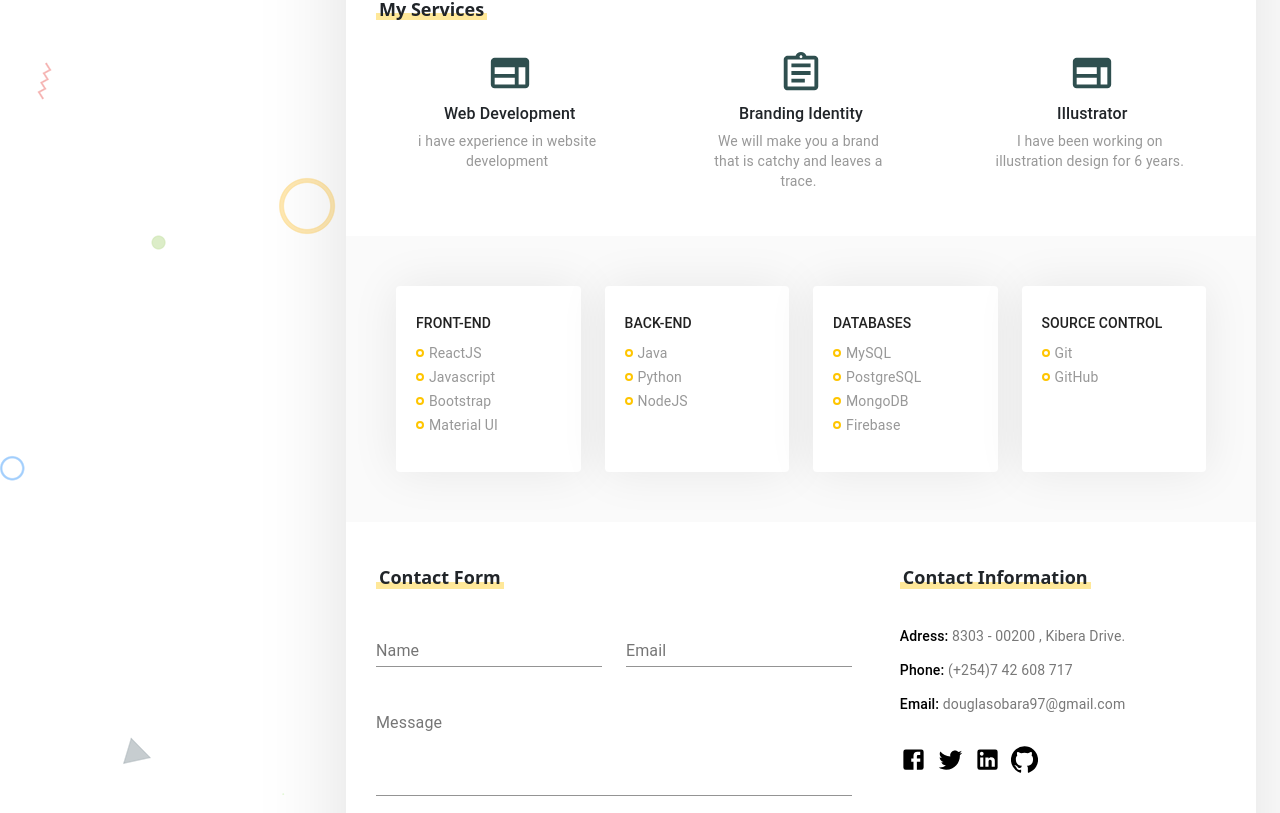
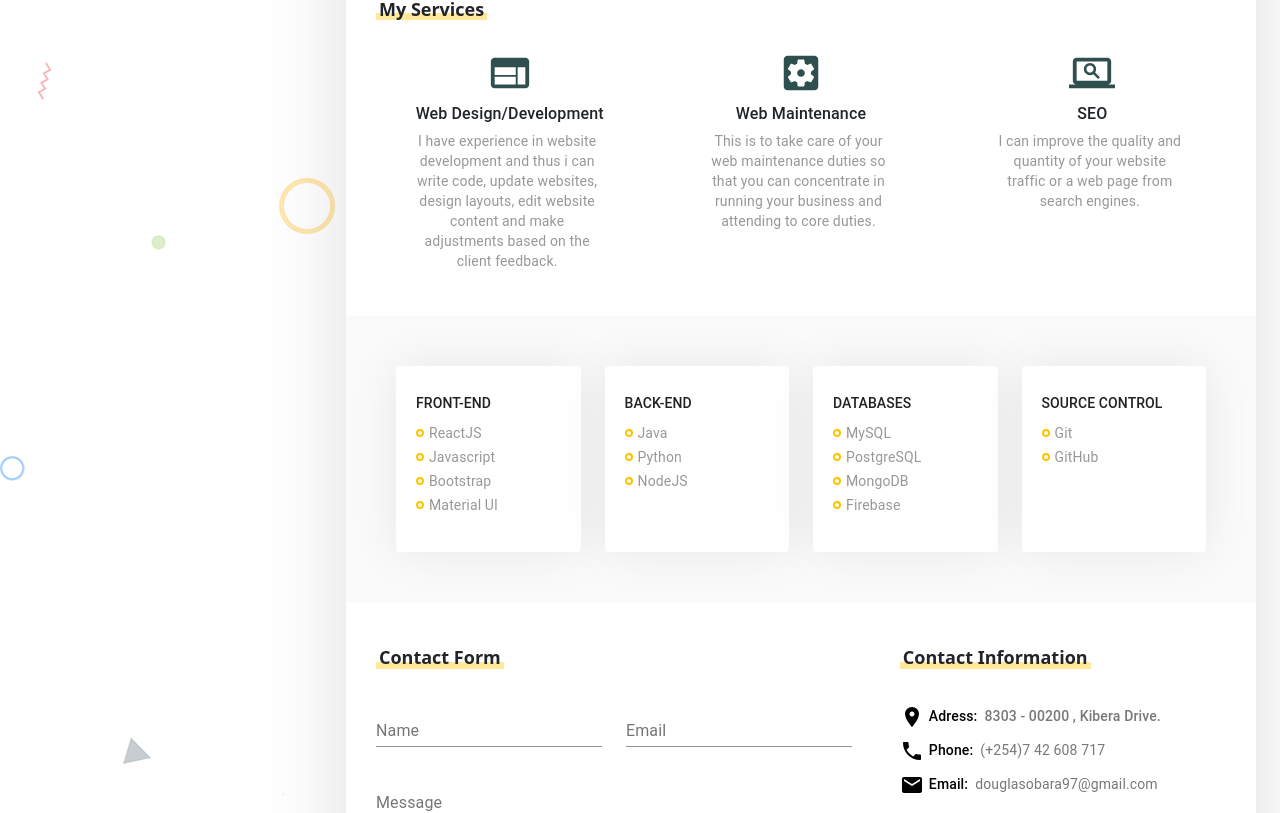
Before and after one commit to Douglas254/Resume, a React (Create React App) app: page / in a window 1280 px wide. Shown: the part 1089-1902 px from the top of the page. Built offline with nearby package versions, Linux system fonts and the light colour scheme.

Commit message:
update resume

```diff
--- a/package.json
+++ b/package.json
@@ -3,9 +3,13 @@
   "version": "0.1.0",
   "private": true,
   "dependencies": {
+    "@emotion/react": "^11.5.0",
+    "@emotion/styled": "^11.3.0",
     "@material-ui/core": "^4.11.4",
     "@material-ui/icons": "^4.11.2",
     "@material-ui/lab": "^4.0.0-alpha.58",
+    "@mui/icons-material": "^5.0.5",
+    "@mui/material": "^5.0.6",
     "@testing-library/jest-dom": "^5.14.1",
     "@testing-library/react": "^11.2.7",
     "@testing-library/user-event": "^12.8.3",
--- a/src/components/Header/Header.css
+++ b/src/components/Header/Header.css
@@ -32,6 +32,7 @@
 .header .header_link_active {
   font-weight: 500;
   color: var(--main-color) !important;
+  border-bottom: 0.1px solid;
 }
 
 .header .header_left {
@@ -39,8 +40,8 @@
 }
 
 .header .header_right {
-  display: flex !important;
-  align-items: center !important;
+  display: flex;
+  align-items: center;
 }
 
 .header .header_right > a > .MuiSvgIcon-root {
@@ -53,3 +54,9 @@
   font-size: 19px !important;
   color: var(--main-color);
 }
+
+@media (max-width: 768px) {
+  .header .header_right {
+    display: none;
+  }
+}
--- a/src/index.css
+++ b/src/index.css
@@ -18,3 +18,8 @@ code {
   font-family: source-code-pro, Menlo, Monaco, Consolas, "Courier New",
     monospace;
 }
+
+.MuiGrid-spacing-xs-3 > .MuiGrid-item {
+  padding: 12px;
+  width: 330px;
+}
--- a/src/pages/Portfolio/Portfolio.js
+++ b/src/pages/Portfolio/Portfolio.js
@@ -24,7 +24,7 @@ const Portfolio = () => {
   const [ProjectDialog, setProjectDialog] = useState(false);
 
   return (
-    <div container spacing={1} className="section pt_45 pb_45">
+    <div container spacing={4} className="section pt_45 pb_45">
       {/* Title  */}
       <Grid item xs={12} className="section_title mb_30">
         <span></span>
--- a/src/pages/Resume/Resume.css
+++ b/src/pages/Resume/Resume.css
@@ -111,3 +111,19 @@
   font-size: 30px !important;
 }
 /*End of contact section */
+
+.material-design-icon {
+  font-size: 24px;
+  margin-right: 5px;
+}
+
+.contact {
+  text-decoration: none;
+  color: #787878;
+  margin-left: 7px;
+}
+
+.contact-address {
+  color: #787878 !important;
+  margin-left: 7px;
+}
--- a/src/pages/Resume/Resume.js
+++ b/src/pages/Resume/Resume.js
@@ -11,6 +11,9 @@ import "./Resume.css";
 import TimelineItem from "@material-ui/lab/TimelineItem";
 import { TimelineContent, TimelineDot } from "@material-ui/lab";
 import { TextField } from "@material-ui/core";
+import RoomIcon from "@mui/icons-material/Room";
+import PhoneIcon from "@mui/icons-material/Phone";
+import EmailIcon from "@mui/icons-material/Email";
 
 const Resume = () => {
   return (
@@ -191,20 +194,35 @@ const Resume = () => {
               <Grid container>
                 <Grid item xs={12}>
                   <Typography className="contactInfo_item">
-                    <span>Adress: </span>
-                    {resumeData.address}
+                    <span>
+                      <RoomIcon className="material-design-icon" />
+                      Adress:
+                    </span>
+                    <span className="contact-address">
+                      {resumeData.address}
+                    </span>
                   </Typography>
                 </Grid>
                 <Grid item xs={12}>
                   <Typography className="contactInfo_item">
-                    <span>Phone: </span>
-                    {resumeData.phone}
+                    <span>
+                      <PhoneIcon className="material-design-icon" />
+                      Phone:
+                    </span>
+                    <a className="contact" href={resumeData.tel}>
+                      {resumeData.phone}
+                    </a>
                   </Typography>
                 </Grid>
                 <Grid item xs={12}>
                   <Typography className="contactInfo_item">
-                    <span>Email: </span>
-                    {resumeData.email}
+                    <span>
+                      <EmailIcon className="material-design-icon" />
+                      Email:
+                    </span>
+                    <a className="contact" href={resumeData.mailto}>
+                      {resumeData.email}
+                    </a>
                   </Typography>
                 </Grid>
 
--- a/src/utils/resumeData.js
+++ b/src/utils/resumeData.js
@@ -1,13 +1,14 @@
-import FacebookIcon from "@material-ui/icons/Facebook";
-import TwitterIcon from "@material-ui/icons/Twitter";
-import LinkedInIcon from "@material-ui/icons/LinkedIn";
-import GitHubIcon from "@material-ui/icons/GitHub";
 import {
-  AssignmentOutlined,
+  Facebook,
+  Twitter,
+  LinkedIn,
+  GitHub,
+  ScreenSearchDesktop,
+  SettingsApplications,
   Language,
-  WebOutlined,
+  Web,
   YouTube,
-} from "@material-ui/icons";
+} from "@mui/icons-material";
 
 const resumeData = {
   name: "Douglas Obara",
@@ -15,9 +16,10 @@ const resumeData = {
 
   birthday: "30th July 1997",
   email: "douglasobara97@gmail.com",
+  mailto: "mailto:douglasobara97@gmail.com",
   address: "8303 - 00200 , Kibera Drive.",
   phone: "(+254)7 42 608 717",
-
+  tel: "tel:+254742608717",
   about:
     "Hello!, My name is Douglas Obara student at Kabarak University hounding Bachelor of Science in Information Technology(BSc IT),this where i was introduced to the Web Application Programming and since then i developed interest in building web application projects and work with some machine learning models algorithms when i was studying DataScience.I am a Front-end Web Developer.I just fell in love with ReactJs as my favourite library/framework for front-end technology.\n\nCurrently i am learning Java Platform, Enterprise Edition (Java EE) which i found it useful and good to know when i was introduced to HealthIT Systems since it is the technology stack used in the KenyaEMR system, which is based on OpenMRS and many more systems by KabarakHealthIT student innovation hub(iHub) mentors for us to be able to deploy the system to various facilities at County level and even customize to meet the requirements of the facility that the system is being deployed.I always believe in myself in all that i do since am a goal-driven mindset person and passionate for learning new technology that arises in order to solve problems and drive the organization towards achieving its goals, objective ~ effectively & efficiently.I like reading, coding, research, hiking, listening to Music and dancing to the tune.",
 
@@ -25,22 +27,22 @@ const resumeData = {
     Facebook: {
       link: "https://web.facebook.com/douglas.omwando.92/",
       text: "MyFacebook",
-      icon: <FacebookIcon />,
+      icon: <Facebook />,
     },
     Twitter: {
       link: "https://twitter.com/Douglas__Obara",
       text: "MyTwitter",
-      icon: <TwitterIcon />,
+      icon: <Twitter />,
     },
     LinkedIn: {
       link: "https://www.linkedin.com/in/douglas-obara/",
       text: "MyLinkedin",
-      icon: <LinkedInIcon />,
+      icon: <LinkedIn />,
     },
     GitHub: {
       link: "https://github.com/douglas254",
       text: "MyGithub",
-      icon: <GitHubIcon />,
+      icon: <GitHub />,
     },
   },
 
@@ -57,8 +59,7 @@ const resumeData = {
     {
       title: "KABARAK UNIVERSITY",
       date: "May 2018 - Present",
-      description:
-        "Bachelor of Science in Information Technology (BSc IT)",
+      description: "Bachelor of Science in Information Technology (BSc IT)",
     },
     {
       title: "ST. JOHN'S NYAMAGWA BOYS HIGH SCHOOL",
@@ -76,40 +77,37 @@ const resumeData = {
 
   services: [
     {
-      title: "Web Development",
-      description: "i have experience in website development",
-      icon: <WebOutlined />,
+      title: "Web Design/Development",
+      description:
+        "I have experience in website development and thus i can write code, update websites, design layouts, edit website content and make adjustments based on the client feedback.",
+      icon: <Web />,
     },
     {
-      title: "Branding Identity",
+      title: "Web Maintenance",
       description:
-        "We will make you a brand that is catchy and leaves a trace.",
-      icon: <AssignmentOutlined />,
+        "This is to take care of your web maintenance duties so that you can concentrate in running your business and attending to core duties.",
+      icon: <SettingsApplications />,
     },
     {
-      title: "Illustrator",
-      description: "I have been working on illustration design for 6 years.",
-      icon: <WebOutlined />,
+      title: "SEO",
+      description:
+        "I can improve the quality and quantity of your website traffic or a web page from search engines.",
+      icon: <ScreenSearchDesktop />,
     },
   ],
 
   skills: [
     {
       title: "FRONT-END",
-      description: [
-        "ReactJS",
-        "Javascript",
-        "Bootstrap",
-        "Material UI",
-      ],
+      description: ["ReactJS", "Javascript", "Bootstrap", "Material UI"],
     },
     {
       title: "BACK-END",
-      description: ["Java", "Python","NodeJS"],
+      description: ["Java", "Python", "NodeJS"],
     },
     {
       title: "DATABASES",
-      description: ["MySQL","PostgreSQL", "MongoDB","Firebase"],
+      description: ["MySQL", "PostgreSQL", "MongoDB", "Firebase"],
     },
     {
       title: "SOURCE CONTROL",
@@ -127,7 +125,7 @@ const resumeData = {
       description: "This is my project description. Please fill it in.",
       links: [
         { link: "https://www.google.com", icon: <YouTube /> },
-        { link: "https://www.google.com", icon: <GitHubIcon /> },
+        { link: "https://www.google.com", icon: <GitHub /> },
         { link: "https://www.google.com", icon: <Language /> },
       ],
     },
@@ -140,7 +138,7 @@ const resumeData = {
       description: "This is my project description. Please fill it in.",
       links: [
         { link: "https://www.google.com", icon: <YouTube /> },
-        { link: "https://www.google.com", icon: <GitHubIcon /> },
+        { link: "https://www.google.com", icon: <GitHub /> },
         { link: "https://www.google.com", icon: <Language /> },
       ],
     },
@@ -153,7 +151,7 @@ const resumeData = {
       description: "This is my project description. Please fill it in.",
       links: [
         { link: "https://www.google.com", icon: <YouTube /> },
-        { link: "https://www.google.com", icon: <GitHubIcon /> },
+        { link: "https://www.google.com", icon: <GitHub /> },
         { link: "https://www.google.com", icon: <Language /> },
       ],
     },
@@ -166,7 +164,7 @@ const resumeData = {
       description: "This is my project description. Please fill it in.",
       links: [
         { link: "https://www.google.com", icon: <YouTube /> },
-        { link: "https://www.google.com", icon: <GitHubIcon /> },
+        { link: "https://www.google.com", icon: <GitHub /> },
         { link: "https://www.google.com", icon: <Language /> },
       ],
     },
```
Also changed, not shown: 1 other file (tests, documents, lock files or other folders).
